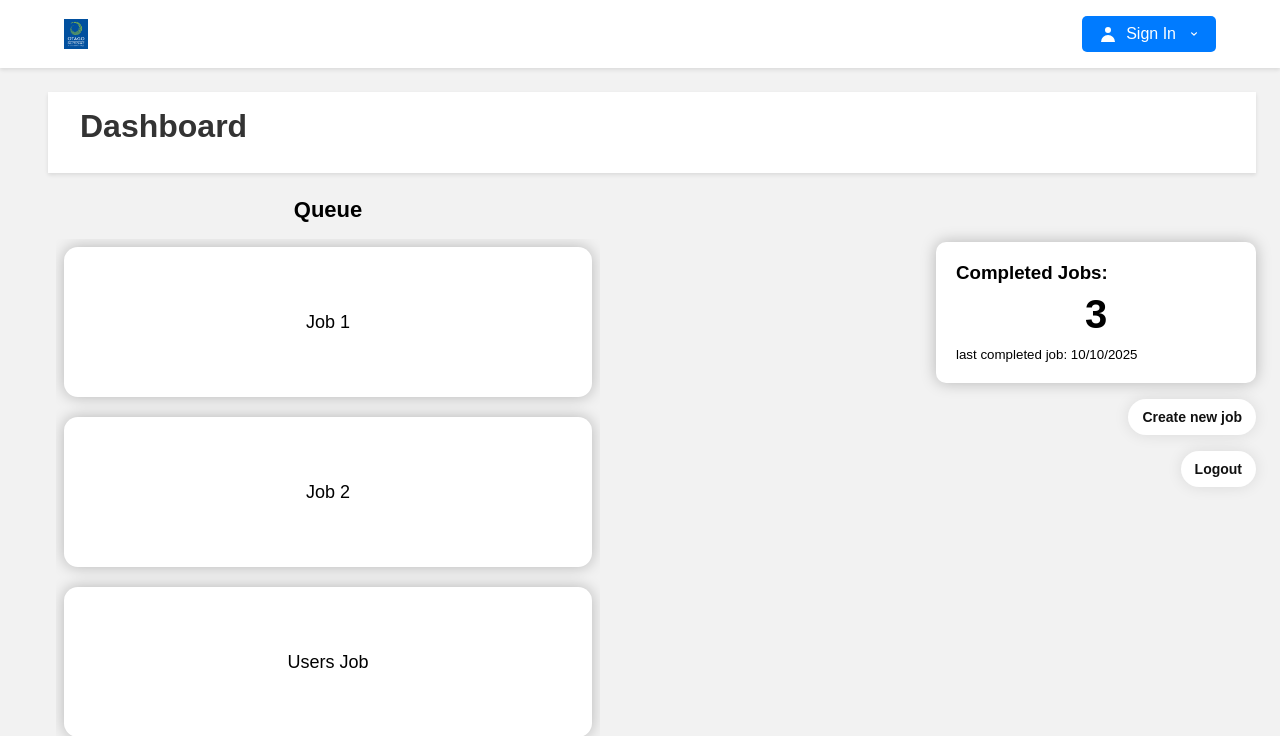
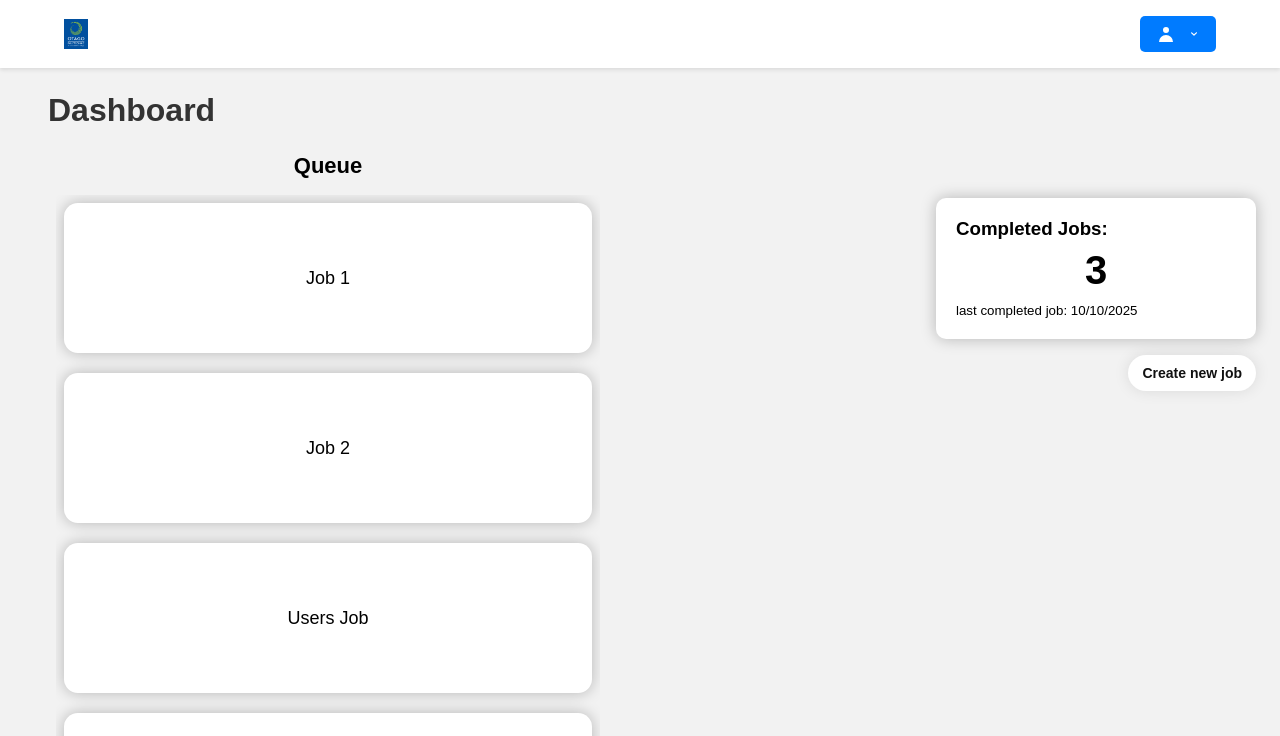
Before and after one commit to Sophie-skyyye/Ops-Beowulf-cluster-website, a Flask app: page / in a window 1280 px wide. Shown: the top 736 px of the page. Run offline with Flask 3, Linux system fonts and the light colour scheme; a user stored in the database is signed in.

Commit message:
minor fixes

```diff
--- a/static/home.css
+++ b/static/home.css
@@ -137,22 +137,35 @@ h1 {
 /* ----------------------------------------------- Dashboard --------------------------------------------------------------*/
 /* Move the whole grid slightly left; increase gap between columns */
 .dashboard {
-  max-width: 1400px;        /* gives room to breathe */
-  margin-left: 48px;        /* <<< shift left */
+  max-width: 1400px;
+  margin-left: 48px;
   margin-right: 0;
   padding: 24px 24px 24px 0;
   display: grid;
-  grid-template-columns: 560px 1fr;   /* left fixed, right flexible */
+  grid-template-columns: 560px 1fr;
   grid-template-areas:
     "header header"
     "queue  right";
-  column-gap: 96px;         /* <<< more space between queue and right column */
+  column-gap: 96px;
   row-gap: 24px;
   align-items: start;
 }
 
 .dash-header { grid-area: header; }
 .dash-header h1 { margin-bottom: 12px; }
+
+.dash-header {
+  background: none;
+  box-shadow: none;
+  padding: 0;
+}
+
+.dash-header h1 {
+  background: none;
+  box-shadow: none;
+  padding: 0;
+  margin: 0;
+}
 
 /* ----------------------------------------- Queue container ------------------------------------------------------------------*/
 .queue-container {
--- a/templates/header.html
+++ b/templates/header.html
@@ -13,7 +13,6 @@
                 <svg class="user-icon" fill="currentColor" viewBox="0 0 20 20" xmlns="http://www.w3.org/2000/svg">
                     <path fill-rule="evenodd" d="M10 9a3 3 0 100-6 3 3 0 000 6zm-7 9a7 7 0 1114 0H3z" clip-rule="evenodd"/>
                 </svg>
-                Sign In
             </a>
         </div>
     </header>
--- a/templates/index.html
+++ b/templates/index.html
@@ -20,7 +20,6 @@
                   <svg class="user-icon" fill="currentColor" viewBox="0 0 20 20" xmlns="http://www.w3.org/2000/svg">
                       <path fill-rule="evenodd" d="M10 9a3 3 0 100-6 3 3 0 000 6zm-7 9a7 7 0 1114 0H3z" clip-rule="evenodd"/>
                   </svg>
-                  Sign In
                   <svg class="dropdown-arrow" fill="currentColor" viewBox="0 0 20 20" xmlns="http://www.w3.org/2000/svg">
                       <path fill-rule="evenodd" d="M5.293 7.293a1 1 0 011.414 0L10 10.586l3.293-3.293a1 1 0 111.414 1.414l-4 4a1 1 0 01-1.414 0l-4-4a1 1 0 010-1.414z" clip-rule="evenodd"/>
                   </svg>
@@ -80,7 +79,7 @@
   </div>
 
   <a class="upload-button" href="/upload">Create new job</a>
-  <a class="logout-button" href="/logout">Logout</a>
+  <!-- <a class="logout-button" href="/logout">Logout</a> -->
 </section>
 </div>
 </body>
--- a/templates/upload.html
+++ b/templates/upload.html
@@ -1,4 +1,5 @@
 <link rel="stylesheet" href="{{ url_for('static', filename='upload.css') }}">
+
 
 <div id="upload-container">
   <p id="header-text">Select a file to upload or download a file from GitHub</p>
```
Also changed, not shown: instance/users.db.
